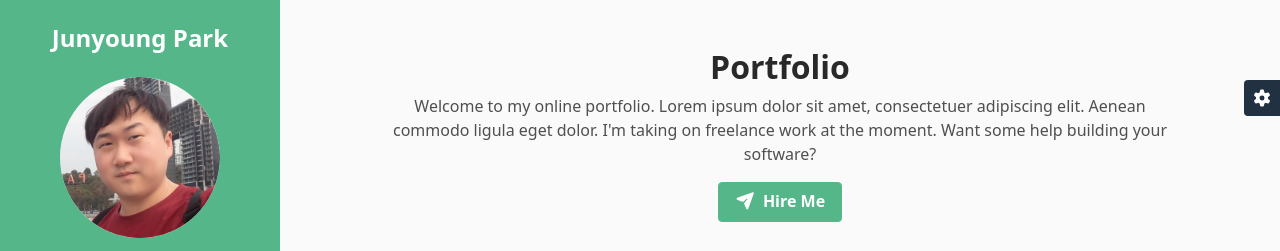
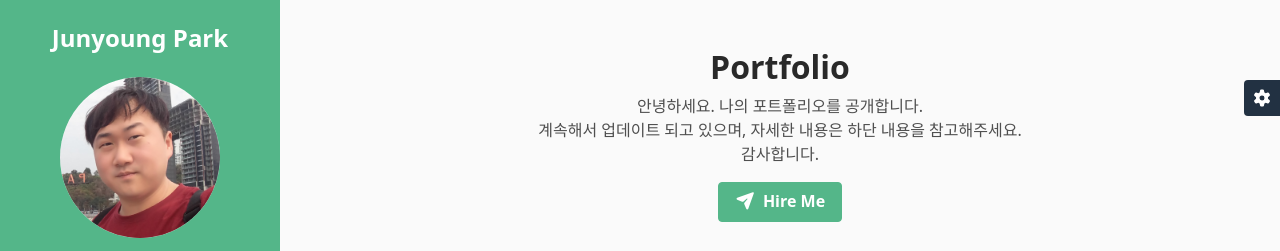
Before and after one commit to computerjyp/computerjyp.github.io, a plain HTML site: page portfolio.html in a window 1280 px wide. Shown: the top 251 px of the page. Drawn offline with Linux system fonts and the light colour scheme.

Commit message:
Update portfolio.html
포트폴리오 상단 영역 수정

```diff
--- a/portfolio.html
+++ b/portfolio.html
@@ -172,10 +172,9 @@
           <h2 class="heading">Portfolio</h2>
           <div class="intro">
             <p>
-              Welcome to my online portfolio. Lorem ipsum dolor sit amet,
-              consectetuer adipiscing elit. Aenean commodo ligula eget dolor.
-              I'm taking on freelance work at the moment. Want some help
-              building your software?
+              안녕하세요. 나의 포트폴리오를 공개합니다.<br/>
+              계속해서 업데이트 되고 있으며, 자세한 내용은 하단 내용을 참고해주세요.<br/>
+              감사합니다.
             </p>
           </div>
           <a class="btn btn-primary" href="contact.html" target="_blank"
```
